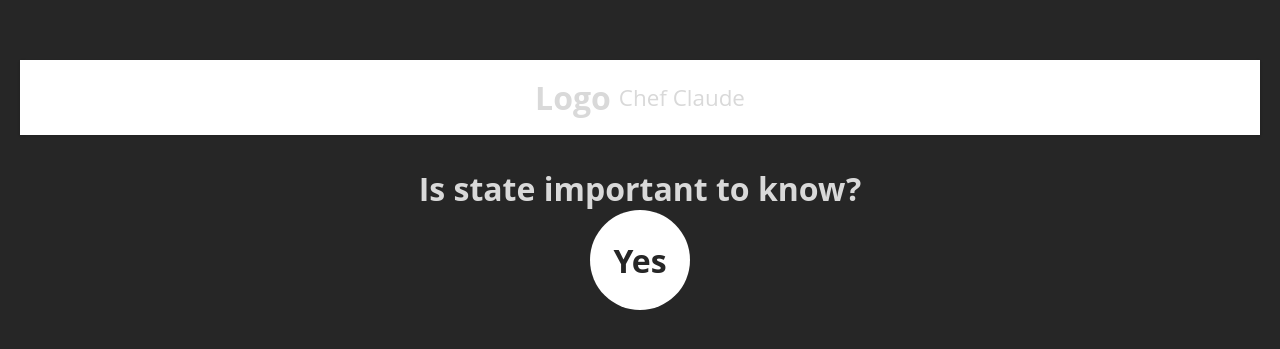
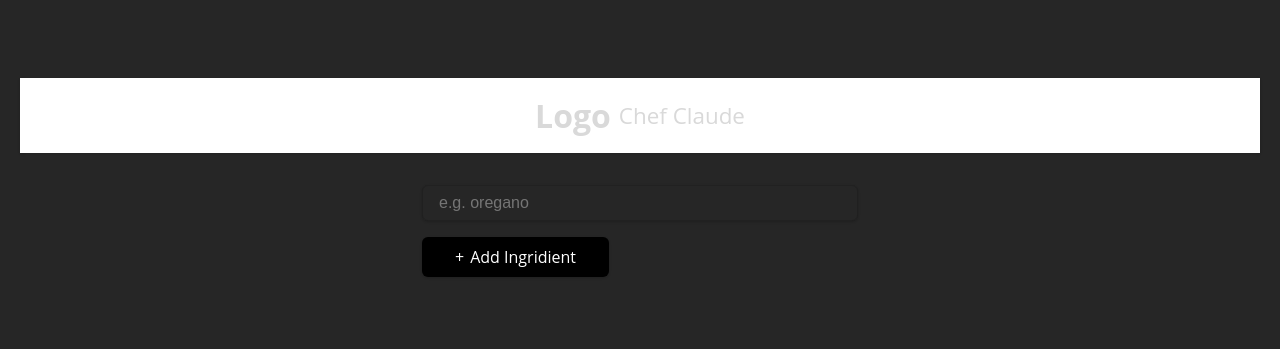
Before and after one commit to Jogata/SoftUni-React-Project, a React (Vite) app in the folder client/: page / in a window 1280 px wide. Shown: the part 199-548 px from the top of the page. Built offline with nearby package versions, Linux system fonts and the light colour scheme; a web font is replaced by a local one.

Commit message:
practice use state

```diff
--- a/client/src/App.jsx
+++ b/client/src/App.jsx
@@ -18,10 +18,11 @@ import SkyrimArmorPage from './components/skyrim-armor-page/SkyrimArmorPage'
 import SkyrimArmorSetsPage from './components/skyrim-armor-sets-page/SkyrimArmorSetsPage'
 import AuthPage from './components/auth-page/AuthPage'
 import Logout from './components/logout/Logout'
+
+// ================================================
 import { Header } from './components/recepies/Header'
 import { Main } from './components/recepies/Main'
 
-// ================================================
 function Loader() {
   return (
     <span className="loader">
--- a/client/src/components/recepies/Main.jsx
+++ b/client/src/components/recepies/Main.jsx
@@ -1,30 +1,36 @@
 import { useState } from "react";
 
 export function Main() {
-    const [isImportant, setIsImportant] = useState("Yes");
+    // const ingridients = ["Chicken", "Tomatoes", "Oregano"];
+    const [ingridients, setIngridients] = useState([]);
 
-    function handleClick() {
-        setIsImportant("Heck yes");
+    const ingridientsList = ingridients.map(ingridient => (
+        <li key={ingridient}>{ingridient}</li>
+    ))
+
+    function handleSubmit(event) {
+        event.preventDefault();
+        const data = new FormData(event.currentTarget);
+        const newIngridient = data.get("ingridient");
+        console.log(newIngridient);
+        setIngridients(prevIngridients => [...prevIngridients, newIngridient]);
     }
 
     return (
         <main>
             {/* <h1>main component</h1> */}
-            <h1 className="title">Is state important to know?</h1>
-            <button
-                className="value"
-                onClick={handleClick}
-            >
-                {isImportant}
-            </button>
-            <form className="recipe-form" style={{display: "none"}}>
+            <form className="recipe-form" onSubmit={handleSubmit}>
                 <input
                     type="text"
+                    name="ingridient"
                     placeholder="e.g. oregano"
                     aria-label="add ingridient"
                 />
                 <button type="submit">Add ingridient</button>
             </form>
+            <ul>
+                {ingridientsList}
+            </ul>
         </main>
     )
 }
```
